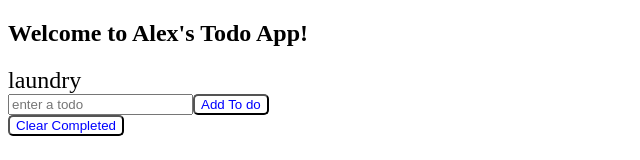
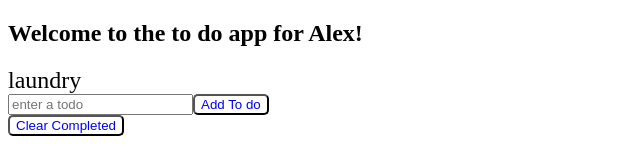
Before and after one commit to bushbass/lambda-react-I, a React (Create React App) app: page / in a window 1280 px wide. Shown: the top 160 px of the page, without its empty margins (0-640 px from the left). Built offline with nearby package versions, Linux system fonts and the light colour scheme.

Commit message:
simple text change in H1

```diff
--- a/src/App.js
+++ b/src/App.js
@@ -48,7 +48,7 @@ class App extends React.Component {
   render() {
     return (
       <div>
-        <h2>Welcome to Alex's Todo App!</h2>
+        <h2>Welcome to the to do app for Alex!</h2>
 
         <TodoList
           handleItemClick={this.handleItemClick}
```
